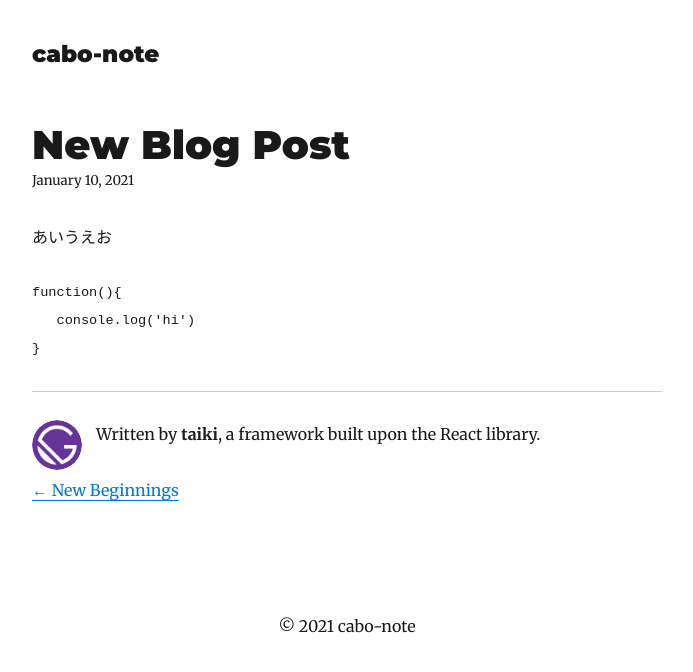
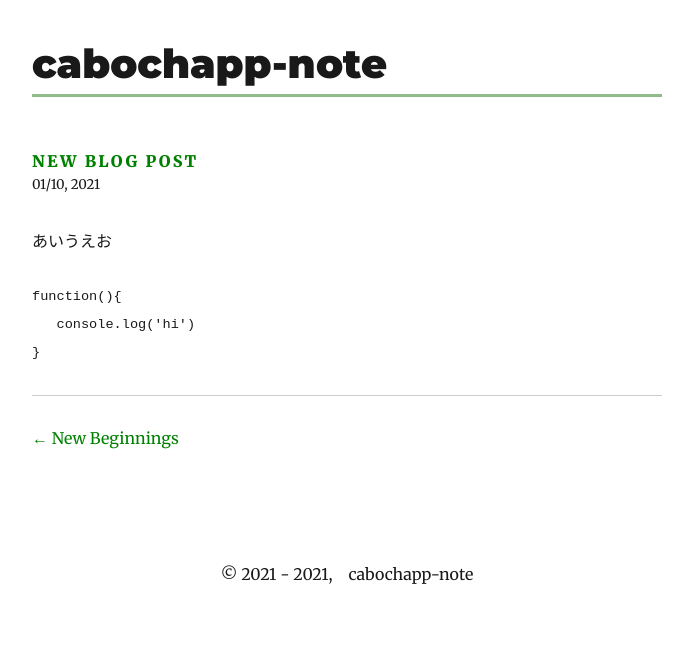
Before and after one commit to taiki-cano/cabo-note, a Gatsby site: page /blog/new-blog-post/ in a window 1280 px wide. Shown: the whole page, without its empty margins (293-986 px from the left). Built offline with nearby package versions, Linux system fonts and the light colour scheme; Gatsby itself is replaced by a stand-in of ours; some packages are replaced by stand-ins of ours; code samples lack their colours.

Commit message:
change color style

```diff
--- a/gatsby-config.js
+++ b/gatsby-config.js
@@ -1,10 +1,10 @@
 module.exports = {
   siteMetadata: {
     // edit below
-    title: `cabo-note`,
-    author: `taiki`,
+    title: `cabochapp-note`,
+    author: `cabochapp`,
     description: `備忘録`,
-    siteUrl: `https://cabo-note.netlify.app`,
+    siteUrl: `https://cabochapp-note.netlify.app`,
     social: {
       github: 'taiki-cano',
     },
@@ -37,7 +37,7 @@ module.exports = {
                 frontmatter {
                   title
                   description
-                  date(formatString: "MMMM DD, YYYY")
+                  date(formatString: "MM/DD, YYYY")
                 }
               }
             }
--- a/src/components/bio.js
+++ /dev/null
@@ -1,71 +0,0 @@
-/**
- * Bio component that queries for data
- * with Gatsby's StaticQuery component
- *
- * See: https://www.gatsbyjs.org/docs/static-query/
- */
-
-import React from "react"
-import { StaticQuery, graphql } from "gatsby"
-import Image from "gatsby-image"
-import styled from "styled-components"
-
-import { rhythm } from "../utils/typography"
-
-function Bio() {
-  return (
-    <StaticQuery
-      query={bioQuery}
-      render={data => {
-        const { author, social } = data.site.siteMetadata
-        return (
-          <Container>
-            <Image
-              fixed={data.avatar.childImageSharp.fixed}
-              alt={author}
-              style={{
-                marginRight: rhythm(1 / 2),
-                marginBottom: 0,
-                minWidth: 50,
-                borderRadius: `100%`,
-              }}
-              imgStyle={{
-                borderRadius: `50%`,
-              }}
-            />
-            <p>
-              Written by <strong>{author}</strong>, a framework built upon the
-              React library.
-            </p>
-          </Container>
-        )
-      }}
-    />
-  )
-}
-
-const bioQuery = graphql`
-  query BioQuery {
-    avatar: file(absolutePath: { regex: "/gatsby-icon.png/" }) {
-      childImageSharp {
-        fixed(width: 50, height: 50) {
-          ...GatsbyImageSharpFixed
-        }
-      }
-    }
-    site {
-      siteMetadata {
-        author
-        social {
-          github
-        }
-      }
-    }
-  }
-`
-
-const Container = styled.div`
-  display: flex;
-`
-
-export default Bio
--- a/src/components/layout.js
+++ b/src/components/layout.js
@@ -2,22 +2,30 @@ import React from "react"
 import { Link } from "gatsby"
 import styled from "styled-components"
 
-import { rhythm, scale } from "../utils/typography"
+import { rhythm } from "../utils/typography"
 
 class Layout extends React.Component {
   render() {
-    const { location, title, children } = this.props
-    const rootPath = `${__PATH_PREFIX__}/`
-    const blogPath = `${__PATH_PREFIX__}/blog/`
+    const { title, children } = this.props
+    // const rootPath = `${__PATH_PREFIX__}/`
+    const ColoredLine = ({ color }) => (
+      <hr
+        style = {{
+          color: color,
+          backgroundColor: color,
+          height: 3
+        }}
+      />
+    );
+
     let header
-
-    if (location.pathname === rootPath || location.pathname === blogPath) {
     header = (
-        <h1
+      <h3
         style={{
-            ...scale(1.5),
-            marginBottom: rhythm(1.5),
+          fontFamily: `Montserrat, sans-serif`,
           marginTop: 0,
+          marginBottom: `0.5rem`,
+          fontSize: '2.5rem',
         }}
       >
         <Link
@@ -26,33 +34,12 @@ class Layout extends React.Component {
             textDecoration: `none`,
             color: `inherit`,
           }}
-            to={location.pathname === blogPath ? `/blog/` : `/`}
-          >
-            {title}
-          </Link>
-        </h1>
-      )
-    } else {
-      header = (
-        <h3
-          style={{
-            fontFamily: `Montserrat, sans-serif`,
-            marginTop: 0,
-          }}
-        >
-          <Link
-            style={{
-              boxShadow: `none`,
-              textDecoration: `none`,
-              color: `inherit`,
-            }}
-            to={`/blog/`}
+          to={`/`}
         >
           {title}
         </Link>
       </h3>
     )
-    }
     return (
       <Wrapper>
         <div
@@ -64,10 +51,11 @@ class Layout extends React.Component {
           }}
         >
           <header>{header}</header>
+          <ColoredLine color="#8fbd89" />
           <main>{children}</main>
         </div>
         <Footer>
-          © {new Date().getFullYear()} {` `} cabo-note
+          © 2021 - {new Date().getFullYear()},{`　`}cabochapp-note
         </Footer>
       </Wrapper>
     )
--- a/src/components/seo.js
+++ b/src/components/seo.js
@@ -82,7 +82,7 @@ function SEO({ description, lang, meta, keywords, title }) {
 }
 
 SEO.defaultProps = {
-  lang: `en`,
+  lang: `ja`,
   meta: [],
   keywords: [],
   description: ``,
--- a/src/templates/blog-post.js
+++ b/src/templates/blog-post.js
@@ -2,9 +2,7 @@ import React from "react"
 import { Link, graphql } from "gatsby"
 import { MDXRenderer } from "gatsby-plugin-mdx"
 
-import Bio from "../components/bio"
 import Layout from "../components/layout"
-import SEO from "../components/seo"
 import { rhythm, scale } from "../utils/typography"
 
 class BlogPostTemplate extends React.Component {
@@ -15,11 +13,7 @@ class BlogPostTemplate extends React.Component {
 
     return (
       <Layout location={this.props.location} title={siteTitle}>
-        <SEO
-          title={post.frontmatter.title}
-          description={post.frontmatter.description || post.excerpt}
-        />
-        <h1>{post.frontmatter.title}</h1>
+        <h4 style={{ color:`green` }}>{post.frontmatter.title}</h4>
         <p
           style={{
             ...scale(-1 / 5),
@@ -36,8 +30,6 @@ class BlogPostTemplate extends React.Component {
             marginBottom: rhythm(1),
           }}
         />
-        <Bio />
-
         <ul
           style={{
             display: `flex`,
@@ -49,14 +41,24 @@ class BlogPostTemplate extends React.Component {
         >
           <li>
             {previous && (
-              <Link to={`/blog${previous.fields.slug}`} rel="prev">
+              <Link style={{
+                boxShadow: `none`,
+                textDecoration: `none`,
+                color: `green`,
+              }}
+              to={`/blog${previous.fields.slug}`} rel="prev">
                 ← {previous.frontmatter.title}
               </Link>
             )}
           </li>
           <li>
             {next && (
-              <Link to={`/blog${next.fields.slug}`} rel="next">
+              <Link style={{
+                boxShadow: `none`,
+                textDecoration: `none`,
+                color: `green`,
+              }}
+              to={`/blog${next.fields.slug}`} rel="next">
                 {next.frontmatter.title} →
               </Link>
             )}
@@ -83,7 +85,7 @@ export const pageQuery = graphql`
       body
       frontmatter {
         title
-        date(formatString: "MMMM DD, YYYY")
+        date(formatString: "MM/DD, YYYY")
         description
       }
     }
```
Also changed, not shown: src/components/searchPosts.js (+10 -111 lines), src/pages/blog.js (deleted, +0 -64 lines), src/pages/index copy.js (added, +39 -0 lines), src/pages/index.js (+41 -23 lines), screenshot.png (deleted). Lines whose indentation alone changed are shown as unchanged.
